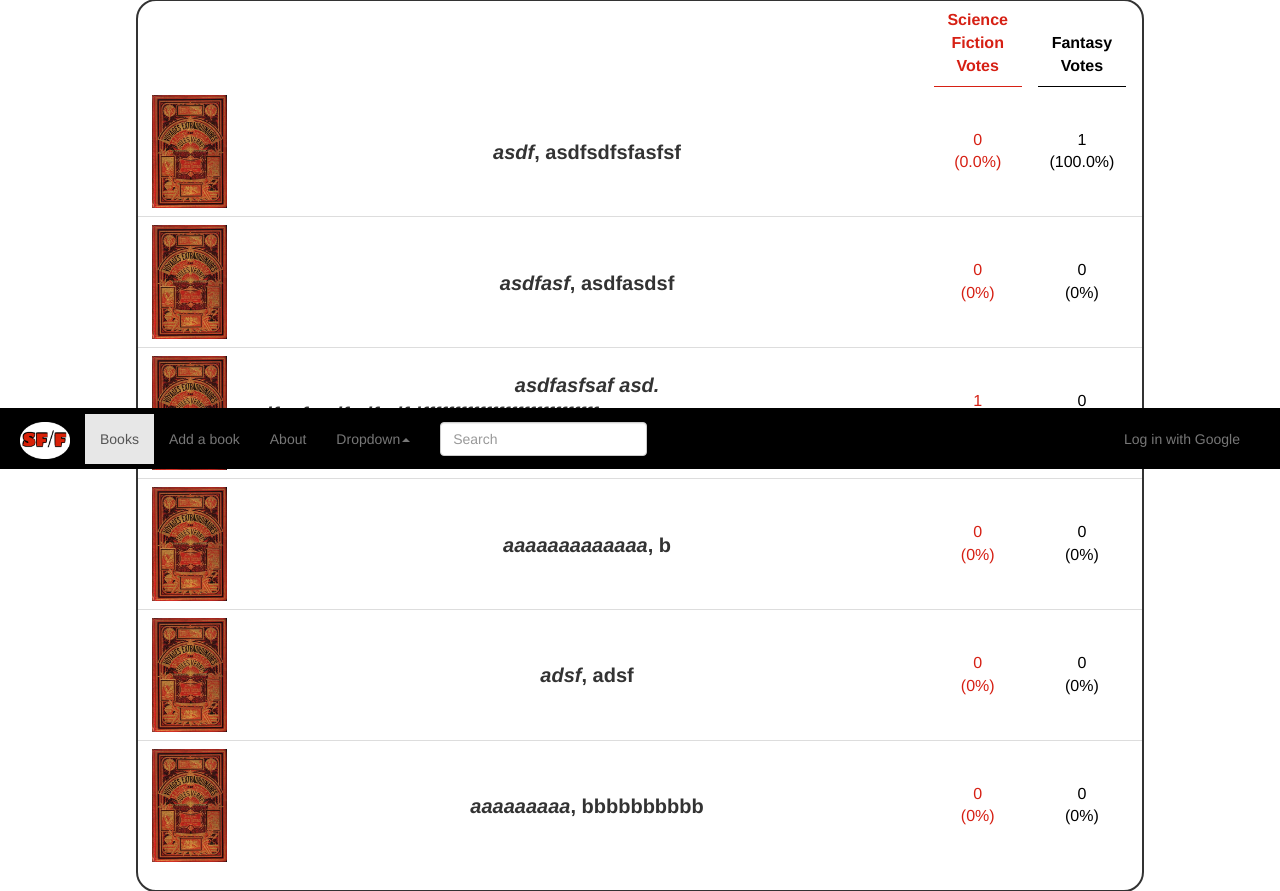
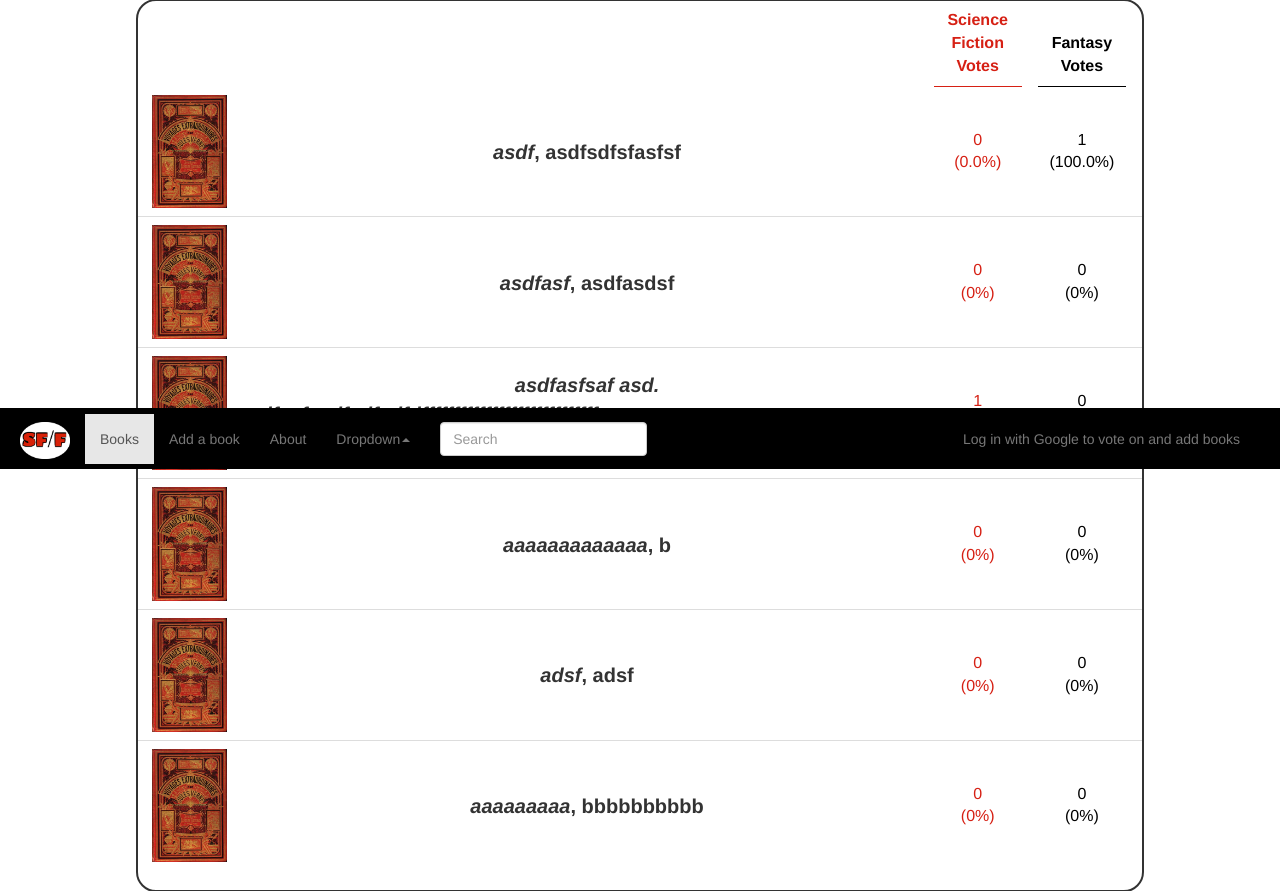
Before and after one commit to gnarlinsky/sf_or_f_django, a Django app: page / in a window 1280 px wide. Shown: the part 331-1222 px from the top of the page. Run offline with Django 3.2, Linux system fonts and the light colour scheme; data comes from the database, SQL or seed files in the repository; parts of the project's set-up code (start-up, migrations or seed data) failed here and were passed over; some libraries are stand-ins or nearby versions.

Commit message:
Changed wording of Log in link to mention voting on and adding books.

```diff
--- a/sff_project/rateBooks_application/templates/base.html
+++ b/sff_project/rateBooks_application/templates/base.html
@@ -75,7 +75,7 @@
                             <a href="/logout">Log out</a>
                             </span>
                         {% else %}
-                            <a href="{% url 'socialauth_begin' 'google-oauth2' %}">Log in with Google</a>
+                            <a href="{% url 'socialauth_begin' 'google-oauth2' %}">Log in with Google to vote on and add books</a>
                         {% endif %}
                     </li>
                 </ul>
```
